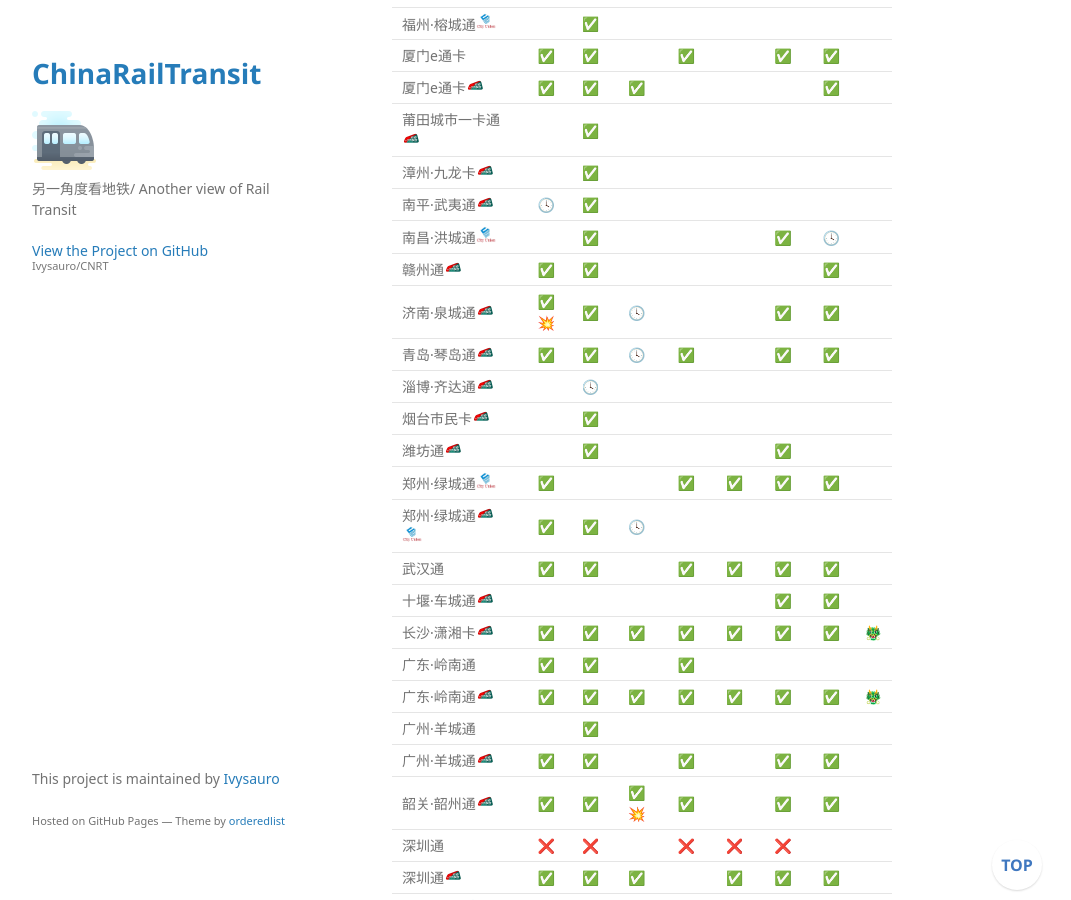
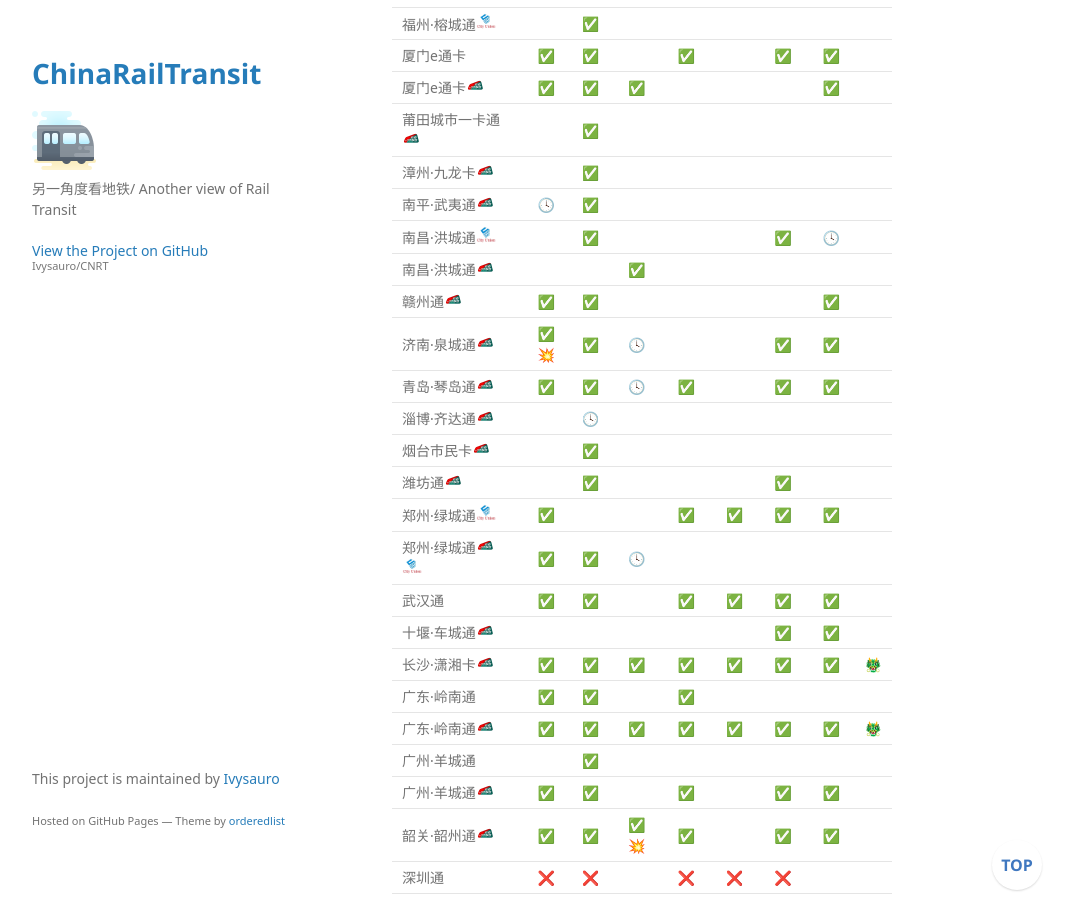
Before and after one commit to Ivysauro/CNRT, a Jekyll site: the page built from data/NFC.md, in a window 1280 px wide and 900 px high, scrolled down 2944 px. Shown: the whole window, without its empty margins (178-1249 px from the left). Built offline with Jekyll 4.4.1, drawn with Linux system fonts in a browser that asks for light colours; some web fonts are replaced; our own code applies the rules of GitHub Pages for plain Markdown files; a script that is not in the unit is left out.

Commit message:
Update NFC.md
南昌洪城一卡通（交通联合）现已接入Apple Pay，开卡充值使用均不需要安装第三方app。

```diff
--- a/data/NFC.md
+++ b/data/NFC.md
@@ -80,6 +80,7 @@
 | 漳州·九龙卡<img src="https://raw.githubusercontent.com/Ivysauro/CNRT/master/images/T-Union.png" width="20" hegiht="20"> |  | ✅ |  |  |  |  |  |  |
 | 南平·武夷通<img src="https://raw.githubusercontent.com/Ivysauro/CNRT/master/images/T-Union.png" width="20" hegiht="20"> | 🕓 | ✅ |  |  |  |  |  |  |
 | 南昌·洪城通<img src="https://raw.githubusercontent.com/Ivysauro/CNRT/master/images/City Union.png" width="20" hegiht="20"> |  | ✅ |  |  |  | ✅ | 🕓 |  |
+| 南昌·洪城通<img src="https://raw.githubusercontent.com/Ivysauro/CNRT/master/images/T-Union.png" width="20" hegiht="20"> |  |  | ✅ |  |  |  |  |  |
 | 赣州通<img src="https://raw.githubusercontent.com/Ivysauro/CNRT/master/images/T-Union.png" width="20" hegiht="20"> | ✅ | ✅ |  |  |  |  | ✅ |  |
 | 济南·泉城通<img src="https://raw.githubusercontent.com/Ivysauro/CNRT/master/images/T-Union.png" width="20" hegiht="20"> | ✅💥 | ✅ | 🕓 | | | ✅ | ✅ |
 | 青岛·琴岛通<img src="https://raw.githubusercontent.com/Ivysauro/CNRT/master/images/T-Union.png" width="20" hegiht="20"> | ✅ | ✅ | 🕓 | ✅ |  | ✅ | ✅ |  |
```
Also changed, not shown: other parts of data/NFC.md (+0 -1 lines).
